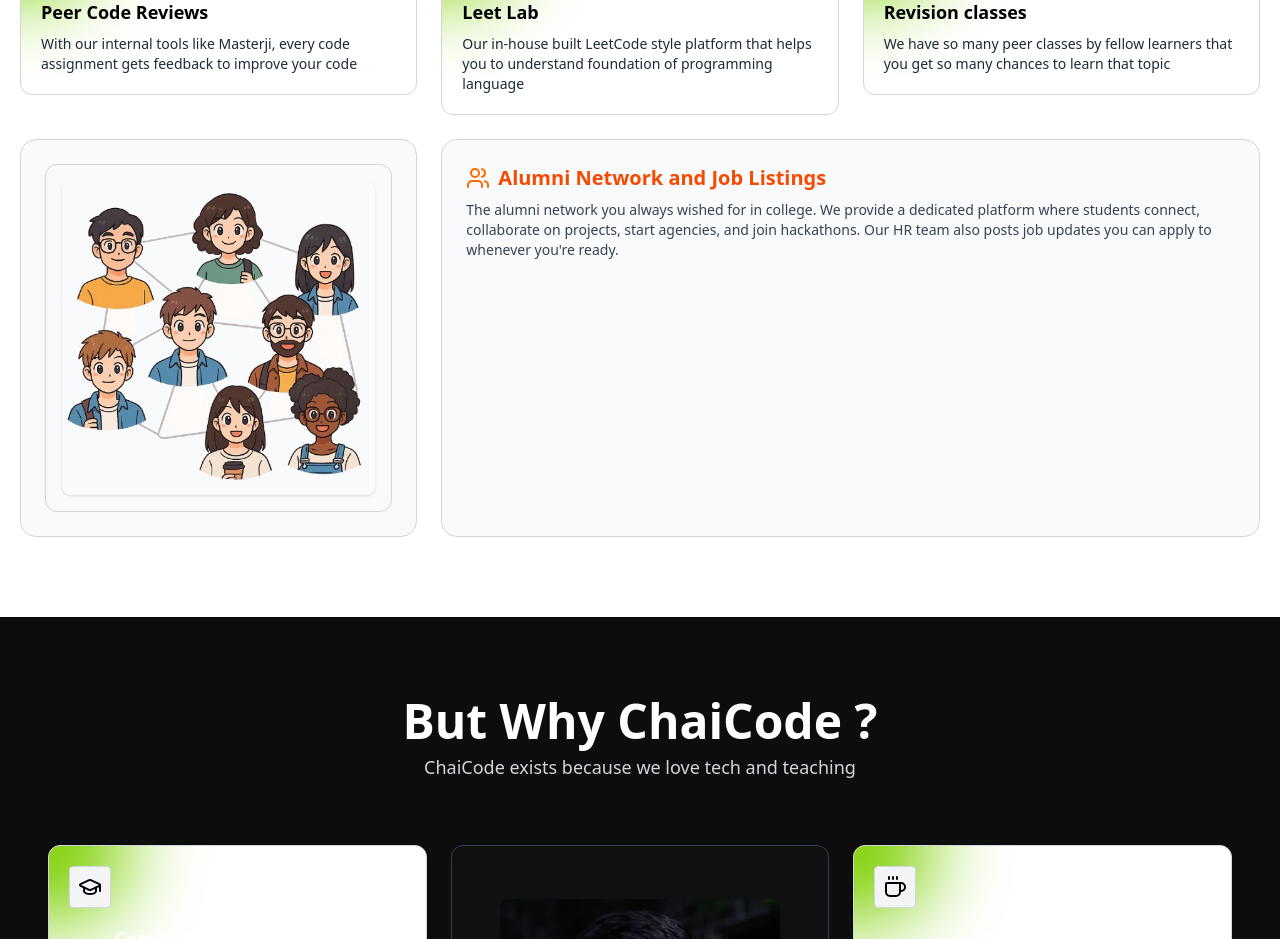
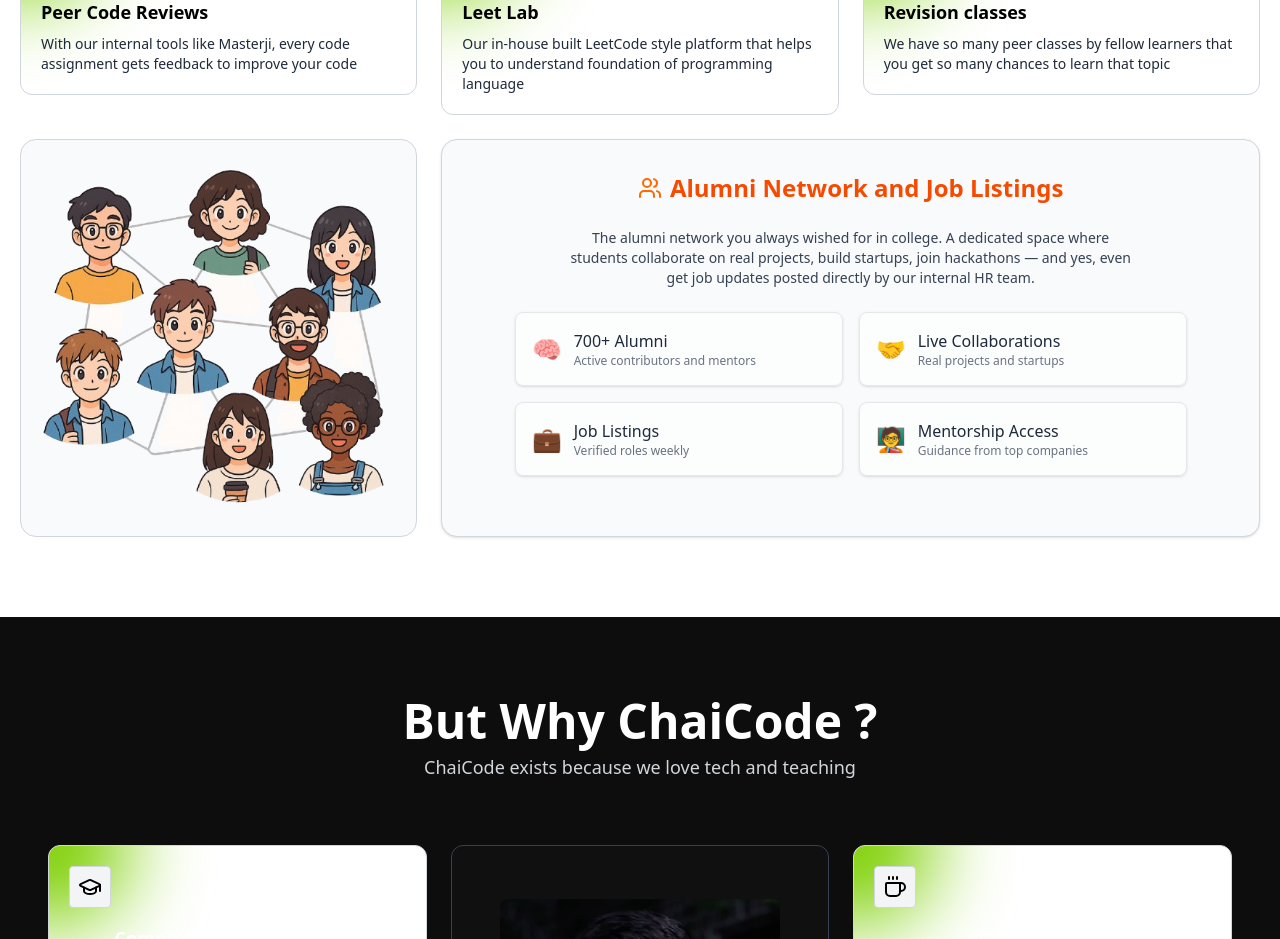
Before and after one commit to santwan/chai-code-redesign, a React (Vite) app: page / in a window 1280 px wide. Shown: the part 5340-6279 px from the top of the page. Built offline with nearby package versions, Linux system fonts and the light colour scheme; no server answers; a web font is replaced by a local one.

Commit message:
Update BenefitSection.jsx

```diff
--- a/src/components/Home/Benefits/BenefitSection.jsx
+++ b/src/components/Home/Benefits/BenefitSection.jsx
@@ -68,18 +68,18 @@
       variants={containerVariants}
       initial="hidden"
       whileInView="show"
-      viewport={{ once: false, amount: 0.3 }}
+      viewport={{ once: false, amount: 0.05 }}
       className="bg-white text-black dark:bg-black dark:text-white py-20 px-5 transition-colors duration-300"
     >
       <motion.div
         variants={fadeUp}
         className="max-w-7xl mx-auto text-center mb-10"
       >
-        <h2 className="text-4xl md:text-5xl font-bold mb-2 ">
+        <h2 className="text-4xl md:text-5xl font-bold mb-2">
           Key Benefits of Cohorts
         </h2>
         <p className="text-gray-700 dark:text-gray-400 text-sm md:text-base max-w-2xl mx-auto">
-        "Cohorts are the best way to learn — they keep you accountable, help you finish on time, and surround you with a community that grows with you."
+          "Cohorts are the best way to learn — they keep you accountable, help you finish on time, and surround you with a community that grows with you."
         </p>
       </motion.div>
 
@@ -90,39 +90,69 @@
           </motion.div>
         ))}
 
+        {/* ✅ FIXED: Image block without animation to avoid mobile viewport bugs */}
+        <div className="md:col-span-1 border border-gray-300 dark:border-gray-700 rounded-2xl bg-gray-50 dark:bg-black p-4 flex items-center justify-center min-h-[200px]">
+          <img
+            src="alumni.png" // make sure this exists in public/images/
+            alt="Student collage showing students connected as nodes"
+            className="object-cover w-full h-full rounded-xl"
+          />
+        </div>
+
         <motion.div
           variants={fadeUp}
-          className="md:col-span-1 border border-gray-300 dark:border-gray-700 rounded-2xl flex items-center justify-center h-full bg-gray-50 dark:bg-black p-6"
+          whileHover={{ scale: 1.02 }}
+          className="md:col-span-2 border border-gray-300 dark:border-gray-700 rounded-2xl p-8 bg-gray-50 dark:bg-black transition-all shadow-sm flex flex-col items-center text-center space-y-6"
         >
-          <div
-            className="rounded-xl overflow-hidden border border-gray-300 dark:border-gray-700 bg-gray-50 dark:bg-zinc-900 p-4 flex justify-center items-center"
-            role="img"
-            aria-label="Student collage showing a network of connected student avatars"
-          >
-            <img
-              src="alumni.png" // ✅ replace with your actual path
-              alt="Student collage showing students connected as nodes"
-              className="max-w-full h-auto rounded-lg shadow-sm"
-            />
+          {/* Heading */}
+          <div className="flex items-center gap-2">
+            <Users className="w-6 h-6 text-orange-500 dark:text-orange-400" />
+            <h3 className="text-2xl font-bold text-orange-600 dark:text-orange-400">
+              Alumni Network and Job Listings
+            </h3>
+          </div>
+
+          {/* Description */}
+          <p className="text-sm text-gray-700 dark:text-gray-300 max-w-xl">
+            The alumni network you always wished for in college. A dedicated space where students collaborate on real projects, build startups, join hackathons — and yes, even get job updates posted directly by our internal HR team.
+          </p>
+
+          {/* Info Badges Grid */}
+          <div className="grid grid-cols-1 sm:grid-cols-2 gap-4 max-w-2xl w-full">
+            <div className="flex items-center gap-3 bg-white/60 dark:bg-zinc-900 p-4 rounded-lg border border-gray-200 dark:border-zinc-800 shadow-sm">
+              <span className="text-2xl">🧠</span>
+              <div className="text-left">
+                <h4 className="font-medium text-gray-800 dark:text-gray-100">700+ Alumni</h4>
+                <p className="text-xs text-gray-500 dark:text-gray-400">Active contributors and mentors</p>
+              </div>
+            </div>
+
+            <div className="flex items-center gap-3 bg-white/60 dark:bg-zinc-900 p-4 rounded-lg border border-gray-200 dark:border-zinc-800 shadow-sm">
+              <span className="text-2xl">🤝</span>
+              <div className="text-left">
+                <h4 className="font-medium text-gray-800 dark:text-gray-100">Live Collaborations</h4>
+                <p className="text-xs text-gray-500 dark:text-gray-400">Real projects and startups</p>
+              </div>
+            </div>
+
+            <div className="flex items-center gap-3 bg-white/60 dark:bg-zinc-900 p-4 rounded-lg border border-gray-200 dark:border-zinc-800 shadow-sm">
+              <span className="text-2xl">💼</span>
+              <div className="text-left">
+                <h4 className="font-medium text-gray-800 dark:text-gray-100">Job Listings</h4>
+                <p className="text-xs text-gray-500 dark:text-gray-400">Verified roles weekly</p>
+              </div>
+            </div>
+
+            <div className="flex items-center gap-3 bg-white/60 dark:bg-zinc-900 p-4 rounded-lg border border-gray-200 dark:border-zinc-800 shadow-sm">
+              <span className="text-2xl">🧑‍🏫</span>
+              <div className="text-left">
+                <h4 className="font-medium text-gray-800 dark:text-gray-100">Mentorship Access</h4>
+                <p className="text-xs text-gray-500 dark:text-gray-400">Guidance from top companies</p>
+              </div>
+            </div>
           </div>
         </motion.div>
 
-        <motion.div
-          variants={fadeUp}
-          className="md:col-span-2 border border-gray-300 dark:border-gray-700 rounded-2xl p-6 bg-gray-50 dark:bg-black transition-colors"
-        >
-          <div className="flex items-center gap-2 mb-2">
-            <Users className="w-6 h-6 text-orange-500 dark:text-orange-400" />
-            <h3 className="text-xl font-semibold text-orange-600 dark:text-orange-400">
-              Alumni Network and Job Listings
-            </h3>
-          </div>
-          <p className="text-gray-700 dark:text-gray-300 text-sm">
-            The alumni network you always wished for in college. We provide a dedicated platform
-            where students connect, collaborate on projects, start agencies, and join hackathons.
-            Our HR team also posts job updates you can apply to whenever you're ready.
-          </p>
-        </motion.div>
       </div>
     </motion.section>
   );
```
